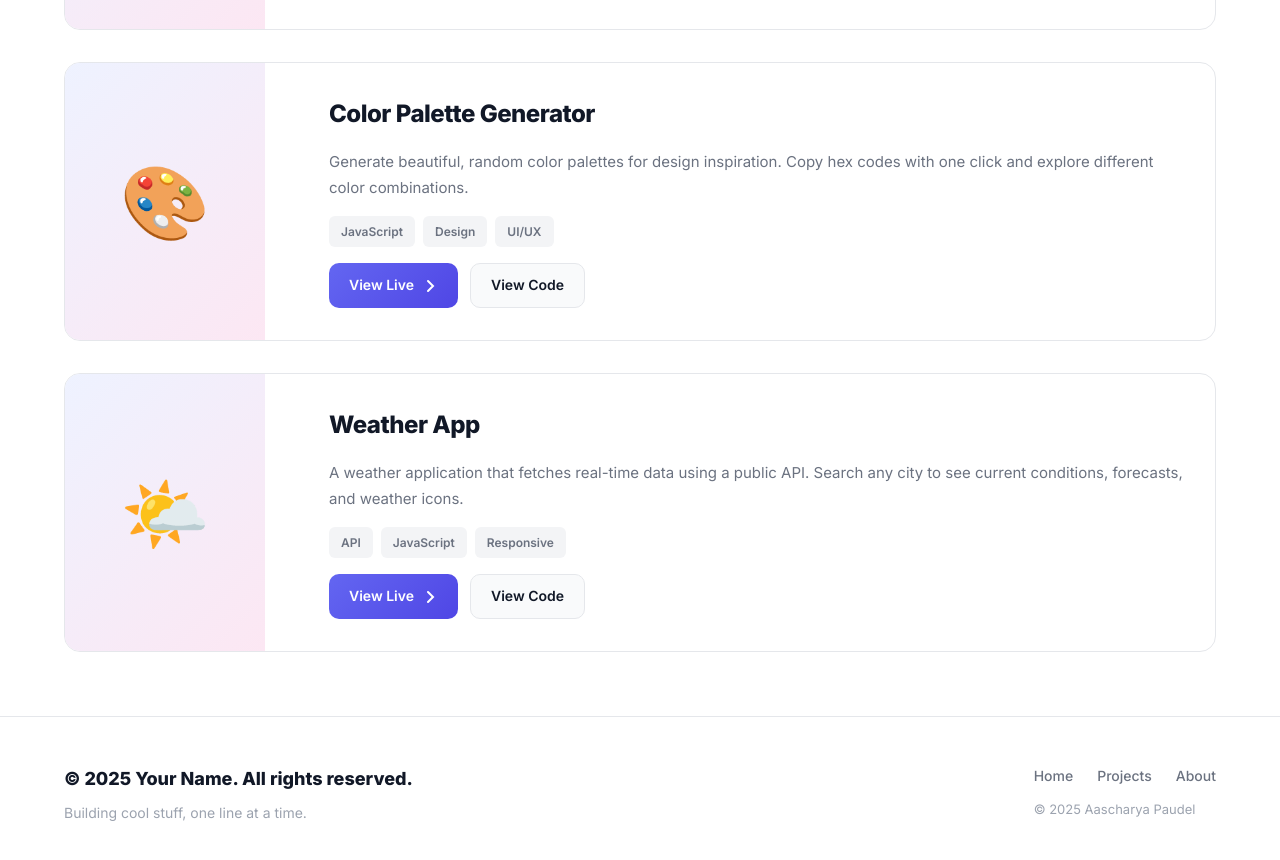
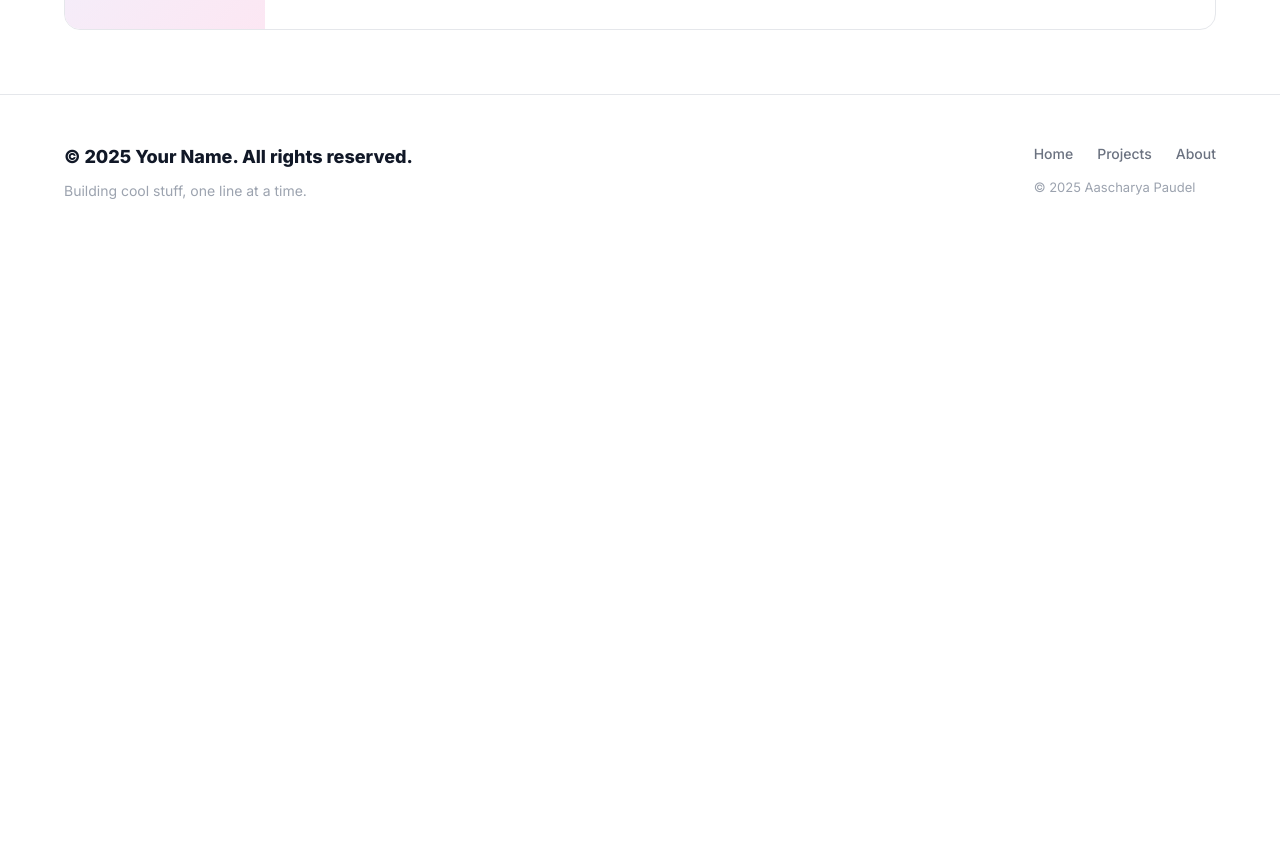
Before and after one commit to Mangouh7/personal-website, a plain HTML site: page projects.html in a window 1280 px wide. Shown: the part 1691-2551 px from the top of the page. After the commit the page ends 1941 px from the top, so only its background shows below. Drawn offline with Linux system fonts and the light colour scheme.

Commit message:
Remove duplicate Weather App and Color Palette projects

```diff
--- a/projects.html
+++ b/projects.html
@@ -174,67 +174,6 @@
                     </div>
                 </article>
 
-                <!-- Project 5 -->
-                <article class="project-card-full">
-                    <div class="project-image-full">
-                        <span class="project-icon">🎨</span>
-                    </div>
-                    <div class="project-details">
-                        <h3 class="project-title">Color Palette Generator</h3>
-                        <p class="project-description">
-                            Generate beautiful, random color palettes for design inspiration. Copy hex codes with
-                            one click and explore different color combinations.
-                        </p>
-                        <div class="project-tech">
-                            <span class="tech-tag">JavaScript</span>
-                            <span class="tech-tag">Design</span>
-                            <span class="tech-tag">UI/UX</span>
-                        </div>
-                        <div class="project-actions">
-                            <a href="#" class="project-link primary">
-                                <span>View Live</span>
-                                <svg width="16" height="16" viewBox="0 0 16 16" fill="none">
-                                    <path d="M6 3L11 8L6 13" stroke="currentColor" stroke-width="2"
-                                        stroke-linecap="round" />
-                                </svg>
-                            </a>
-                            <a href="#" class="project-link secondary">
-                                <span>View Code</span>
-                            </a>
-                        </div>
-                    </div>
-                </article>
-
-                <!-- Project 6 -->
-                <article class="project-card-full">
-                    <div class="project-image-full">
-                        <span class="project-icon">🌤️</span>
-                    </div>
-                    <div class="project-details">
-                        <h3 class="project-title">Weather App</h3>
-                        <p class="project-description">
-                            A weather application that fetches real-time data using a public API. Search any city
-                            to see current conditions, forecasts, and weather icons.
-                        </p>
-                        <div class="project-tech">
-                            <span class="tech-tag">API</span>
-                            <span class="tech-tag">JavaScript</span>
-                            <span class="tech-tag">Responsive</span>
-                        </div>
-                        <div class="project-actions">
-                            <a href="#" class="project-link primary">
-                                <span>View Live</span>
-                                <svg width="16" height="16" viewBox="0 0 16 16" fill="none">
-                                    <path d="M6 3L11 8L6 13" stroke="currentColor" stroke-width="2"
-                                        stroke-linecap="round" />
-                                </svg>
-                            </a>
-                            <a href="#" class="project-link secondary">
-                                <span>View Code</span>
-                            </a>
-                        </div>
-                    </div>
-                </article>
 
             </div>
         </div>
```
